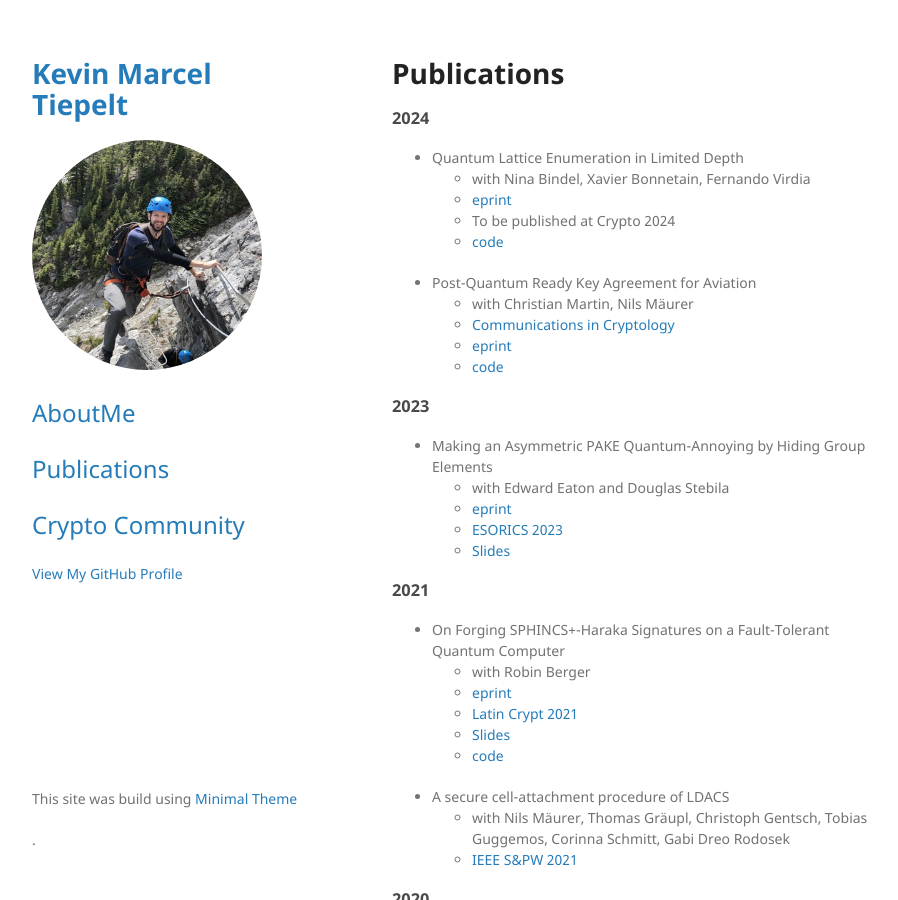
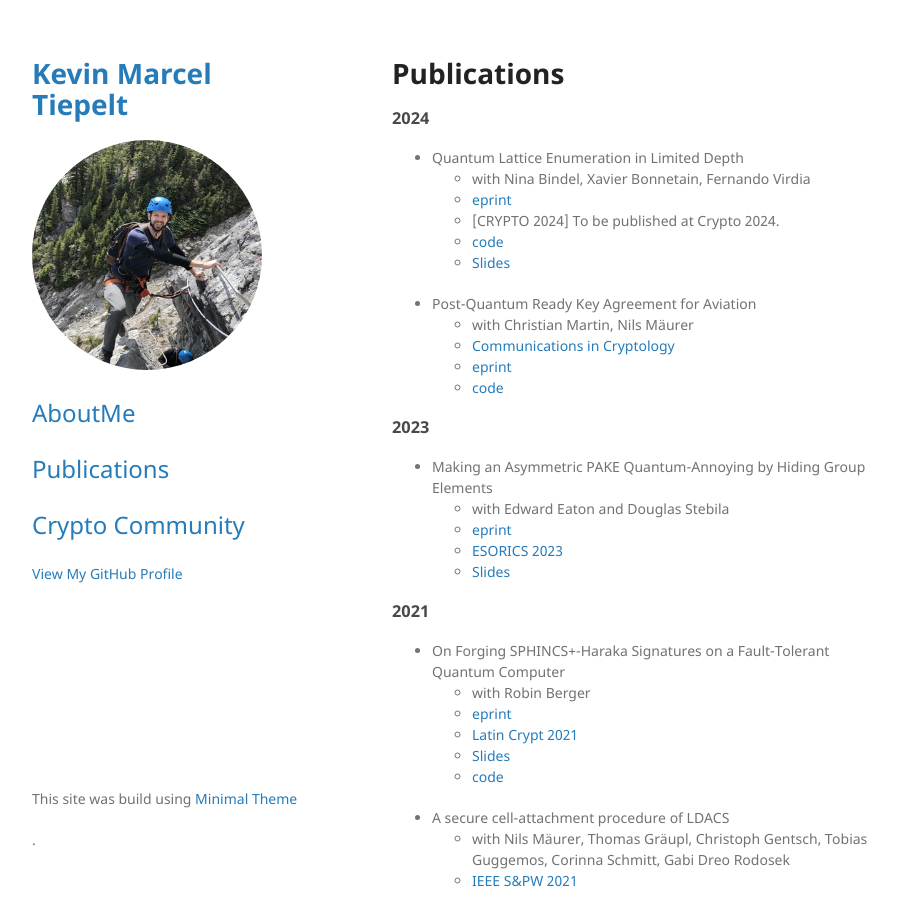
Before and after one commit to mtiepelt/mtiepelt.github.io, a Jekyll site: the page built from Pages/Publications.md, in a window 1280 px wide and 900 px high. Shown: the whole window, without its empty margins (178-1076 px from the left). Built offline with Jekyll 4.4.1, drawn with Linux system fonts in a browser that asks for light colours; the repository's description, which GitHub fills in, is left out; our own code applies the rules of GitHub Pages for plain Markdown files.

Commit message:
Slides Crypto24

```diff
--- a/Pages/Publications.md
+++ b/Pages/Publications.md
@@ -10,8 +10,9 @@ layout: default
 * Quantum Lattice Enumeration in Limited Depth
 	* with Nina Bindel, Xavier Bonnetain, Fernando Virdia
 	* [eprint](https://eprint.iacr.org/2023/1423)
-	* To be published at Crypto 2024
+	* [CRYPTO 2024] To be published at Crypto 2024.
 	* [code](https://github.com/mtiepelt/QuantumLatticeEnumeration)
+	* [Slides](Slides/Crypto24_QEnum)
 
 
 * Post-Quantum Ready Key Agreement for Aviation
```
Also changed, not shown: 1 other file.
